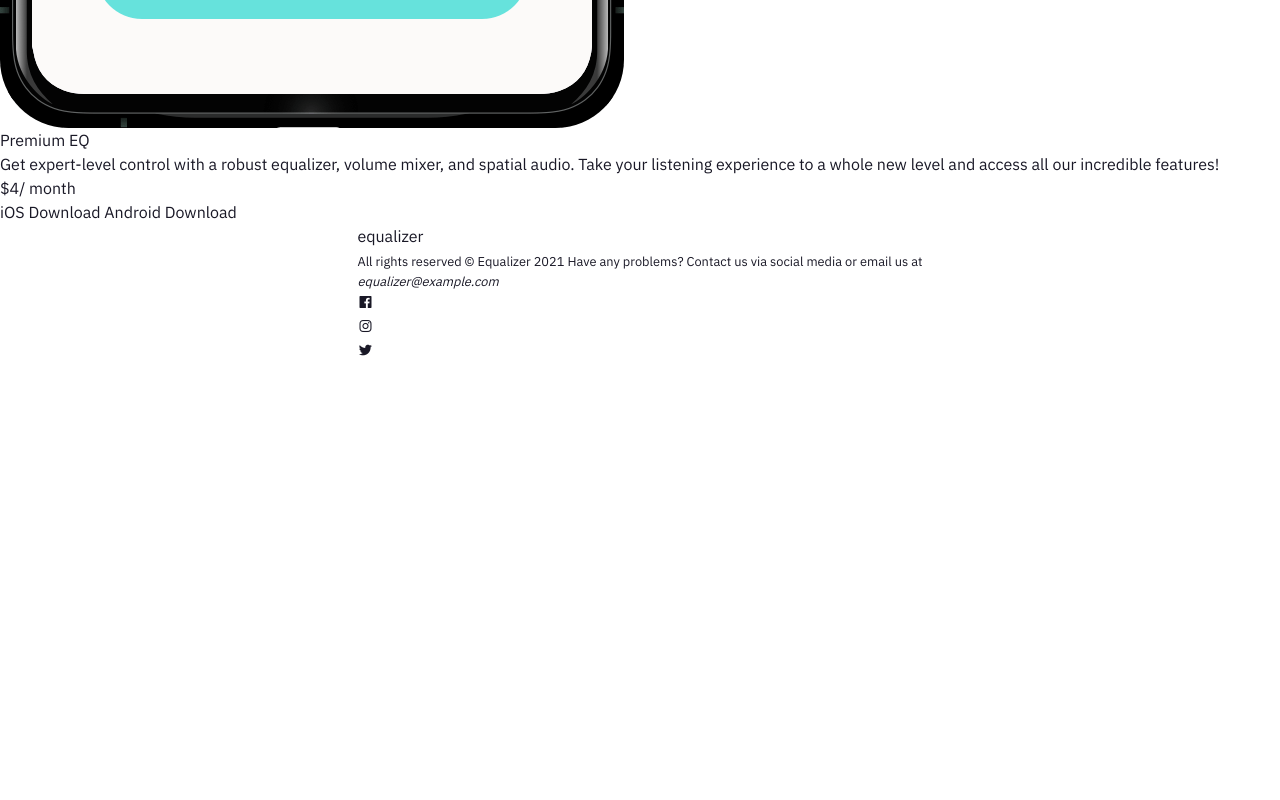
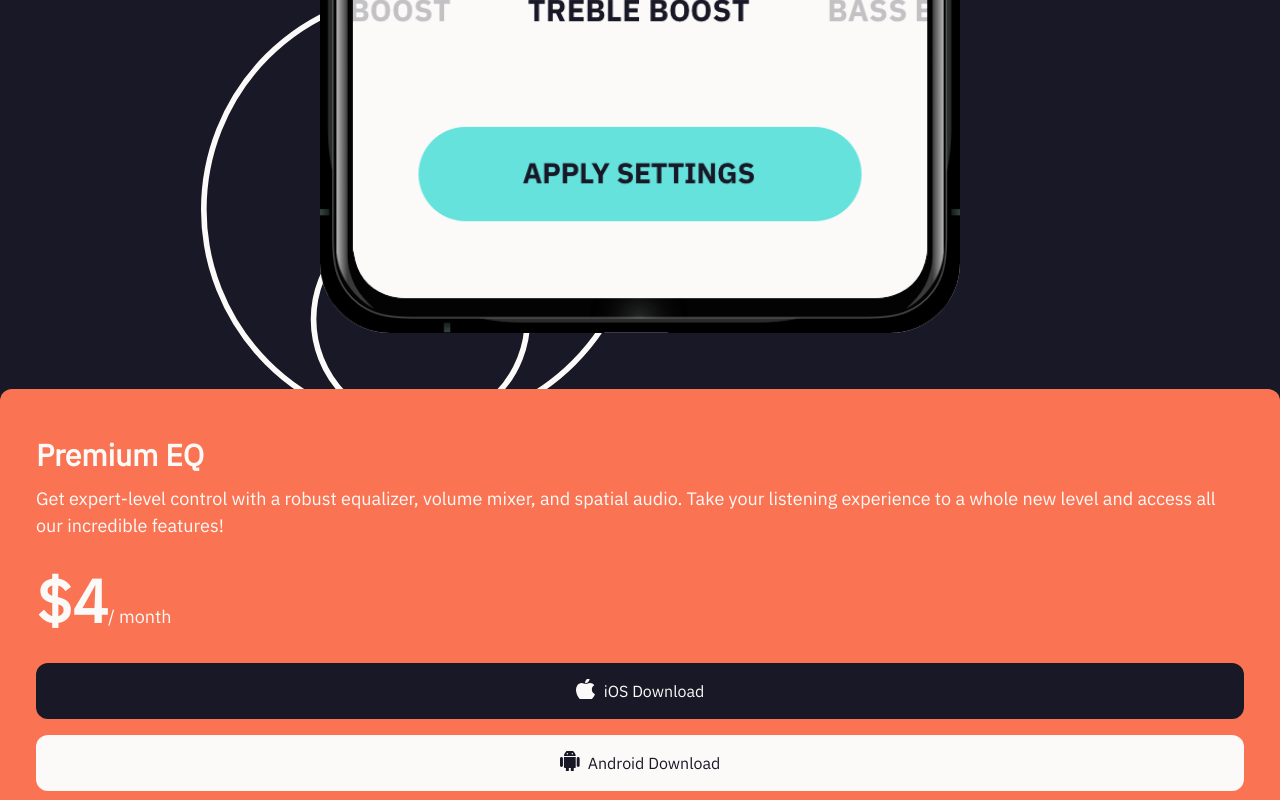
Before and after one commit to BranLeeDev/Equalizer, a website: page index.html in a window 1280 px wide. Shown: the part 1280-2080 px from the top of the page. Before the commit the page ends 1643 px from the top, so only its background shows below. Drawn offline with nearby package versions, Linux system fonts and the light colour scheme; files that its build step writes are made by us from their sources; files whose address does not match are found by name.

Commit message:
Pequeños cambios en el html, configuración adicional en input.css y tailwin.config.js

```diff
--- a/index.html
+++ b/index.html
@@ -17,62 +17,98 @@
   </head>
   <body>
     <div
-      class="flex h-screen min-h-[20rem] w-full min-w-[20rem] flex-col items-center font-ibm-plex text-main"
+      class="relative flex h-max min-h-[20rem] w-full min-w-[20rem] flex-col items-center gap-6 overflow-x-hidden pb-20 pt-10 font-ibm-plex text-main"
     >
-      <header class="w-11/12">
-        <h1 class="text-3xl font-bold">equalizer</h1>
+      <header
+        class="after-bg-image after:bg-mobile w-11/12 after:-left-4 after:-top-60"
+      >
+        <h1 class="relative z-10 text-3xl font-bold">equalizer</h1>
       </header>
-      <main>
-        <section>
+      <main class="relative z-10 mt-6 w-full">
+        <section class="flex w-full flex-col items-center gap-40">
+          <div class="flex w-11/12 flex-col gap-5">
             <h2 class="text-4xl font-bold">
               We make your music sound extraordinary.
             </h2>
             <p class="text-base">
-            A system audio equalizer specifically designed for Android and iOS.
-            Freely tune the way your music sounds with a professional grade
-            parametric EQ & volume mixer. Control bass, mids, treble, gain
-            control, reverb, and more!
+              A system audio equalizer specifically designed for Android and
+              iOS. Freely tune the way your music sounds with a professional
+              grade parametric EQ & volume mixer. Control bass, mids, treble,
+              gain control, reverb, and more!
             </p>
-          <figure>
+          </div>
+          <div class="rounded-b-xl">
+            <figure
+              class="before-bg-image before:bg-pattern-two relative w-full rounded-t-xl bg-main"
+            >
               <img
                 src="/src/assets/images/png/illustration-app.png"
                 alt="Reference image about phone with equalizer and volume"
+                class="relative -top-24 m-auto w-1/2"
               />
             </figure>
-          <article>
-            <h3>Premium EQ</h3>
+            <article
+              class="bg-buy-card relative -top-10 flex flex-col gap-8 rounded-xl px-9 py-12"
+            >
+              <div class="flex flex-col gap-3">
+                <h3 class="text-3xl font-bold text-secondary">Premium EQ</h3>
+                <p class="text-[1.125rem] text-secondary">
+                  Get expert-level control with a robust equalizer, volume
+                  mixer, and spatial audio. Take your listening experience to a
+                  whole new level and access all our incredible features!
+                </p>
+              </div>
               <p>
-              Get expert-level control with a robust equalizer, volume mixer,
-              and spatial audio. Take your listening experience to a whole new
-              level and access all our incredible features!
+                <span class="text-6xl font-bold text-secondary">$4</span
+                ><span class="text-[1.125rem] text-secondary">/ month</span>
               </p>
-            <p><span>$4</span><span>/ month</span></p>
-            <div>
-              <a href="/"><span></span>iOS Download</a>
-              <a href="/"><span></span>Android Download</a>
+              <div class="flex flex-col gap-4">
+                <a
+                  href="/"
+                  class="flex justify-center gap-2 rounded-xl bg-main px-14 py-4 text-secondary"
+                  ><span
+                    class="bg-icon-ios inline-block h-5 w-5 bg-cover bg-center bg-no-repeat"
+                  ></span
+                  >iOS Download</a
+                >
+                <a
+                  href="/"
+                  class="flex justify-center gap-2 rounded-xl bg-secondary px-10 py-4 text-main"
+                  ><span
+                    class="bg-icon-android inline-block h-5 w-5 bg-cover bg-center bg-no-repeat"
+                  ></span
+                  >Android Download</a
+                >
               </div>
             </article>
+          </div>
         </section>
       </main>
-      <footer>
-        <p>equalizer</p>
-        <small>
+      <footer class="flex w-11/12 flex-col gap-8">
+        <p class="text-3xl font-bold">equalizer</p>
+        <small class="text-base">
           All rights reserved © Equalizer
           <time datetime="2021">2021</time> Have any problems? Contact us via
           social media or email us at
-          <address>
-            <a href="/">equalizer@example.com</a>
+          <address class="mt-1">
+            <a href="/" class="font-bold not-italic">equalizer@example.com</a>
           </address>
         </small>
-        <ul class="">
+        <ul class="mt-8 flex gap-6 text-3xl">
           <li>
-            <a href="/"><i class="bx bxl-facebook-square"></i></a>
+            <a href="/" aria-label="Facebook icon"
+              ><i class="bx bxl-facebook-square"></i
+            ></a>
           </li>
           <li>
-            <a href="/"><i class="bx bxl-instagram"></i></a>
+            <a href="/" aria-label="Instagram icon"
+              ><i class="bx bxl-instagram"></i
+            ></a>
           </li>
           <li>
-            <a href="/"><i class="bx bxl-twitter"></i></a>
+            <a href="/" aria-label="Twitter icon"
+              ><i class="bx bxl-twitter"></i
+            ></a>
           </li>
         </ul>
       </footer>
--- a/src/input.css
+++ b/src/input.css
@@ -5,8 +5,33 @@
 @layer base {
   @font-face {
     font-family: "IBM Plex Sans";
-    src: url("./assets/fonts/IBM_Plex/IBMPlexSans-Regular.ttf");
+    src: url("/src/assets/fonts/IBM_Plex/IBMPlexSans-Regular.ttf");
     font-weight: 400;
     font-style: normal;
   }
 }
+
+@layer components {
+  .after-bg-image::after {
+    content: "";
+    position: absolute;
+    display: inline-block;
+    width: 200vw;
+    height: 200vh;
+    max-height: 50rem;
+    background-position: center;
+    background-repeat: no-repeat;
+    background-size: contain;
+  }
+
+  .before-bg-image::before {
+    content: "";
+    position: absolute;
+    display: inline-block;
+    width: 100%;
+    height: 100%;
+    background-position: center;
+    background-repeat: no-repeat;
+    background-size: contain;
+  }
+}
--- a/tailwind.config.js
+++ b/tailwind.config.js
@@ -6,9 +6,17 @@ module.exports = {
       colors: {
         main: "#191826",
         secondary: "#FCFAF9",
+        "buy-card": "#FA7453",
       },
       fontFamily: {
         "ibm-plex": ["IBM Plex Sans", "sans-serif"],
+      },
+      backgroundImage: {
+        mobile: "url('/src/assets/images/png/bg-main-mobile.png')",
+        "pattern-one": "url('/src/assets/images/svg/bg-pattern-1.svg')",
+        "pattern-two": "url('/src/assets/images/svg/bg-pattern-2.svg')",
+        "icon-ios": "url('/src/assets/images/svg/icon-apple.svg')",
+        "icon-android": "url('/src/assets/images/svg/icon-android.svg')",
       },
     },
   },
```
Lines whose indentation alone changed are shown as unchanged.
